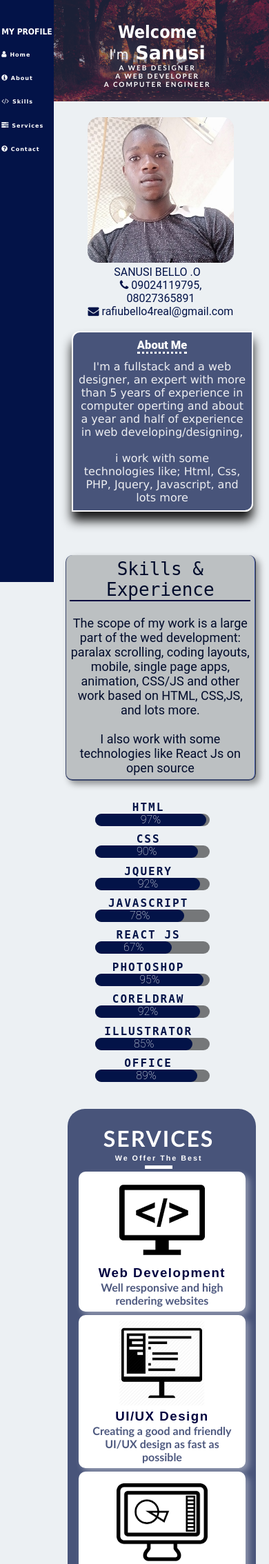
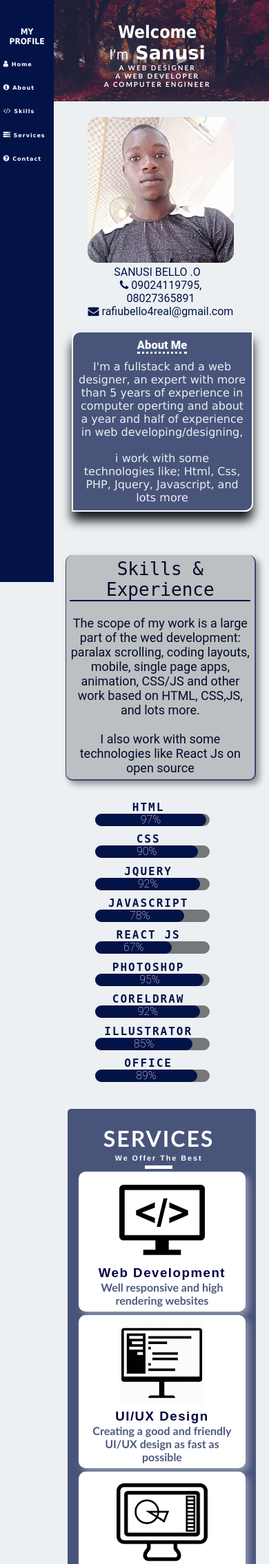
Before and after one commit to TunarshBee/my-portfolio-, a PHP site: page / in a window 390 px wide. Shown: the top 2268 px of the page at 69% size. Run offline with PHP 8.4, Linux system fonts and the light colour scheme.

Commit message:
sevice border radius

```diff
--- a/index.css
+++ b/index.css
@@ -769,7 +769,7 @@ fieldset {
     justify-content: center;
     margin: 5% auto;
     margin-left: 25%;
-    border-radius: 25px;
+    border-radius: 5px;
     padding: 5% 5% 4% 3%;
     background: rgba(3, 19, 72, 0.7);
   }
@@ -849,7 +849,7 @@ fieldset {
   #navList1 li a i{
     font-size: 10px;
     margin-right: 5%;
-    margin-left: 3%;
+    margin-left: 6%;
     text-align: center;
   }
 
--- a/index.html
+++ b/index.html
@@ -45,7 +45,7 @@
                 <div id="side">
                     <nav id="nav1">
                         <div id="sidebar">
-                            <b id="profile1">MY PROFILE</b>
+                            <b id="profile1">MY <br> PROFILE</b>
                             <ul id="navList1">
 
                                 <li><a href="#home" class="links" ><i class="fa fa-user" aria-hidden="true"></i><span>Home</span> </a>
```
